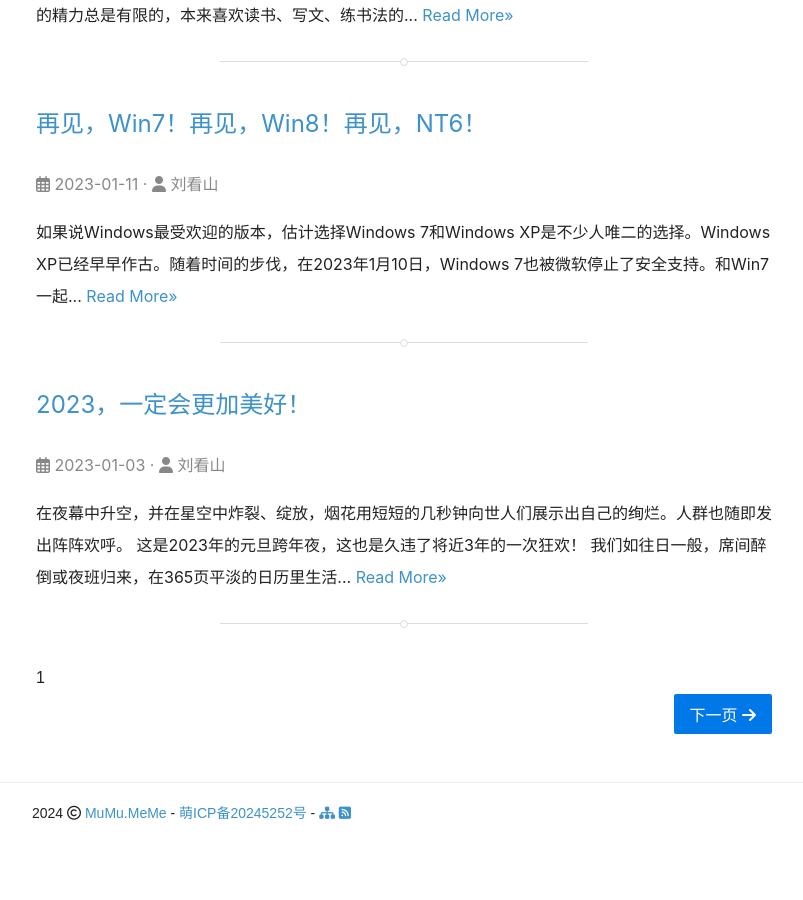
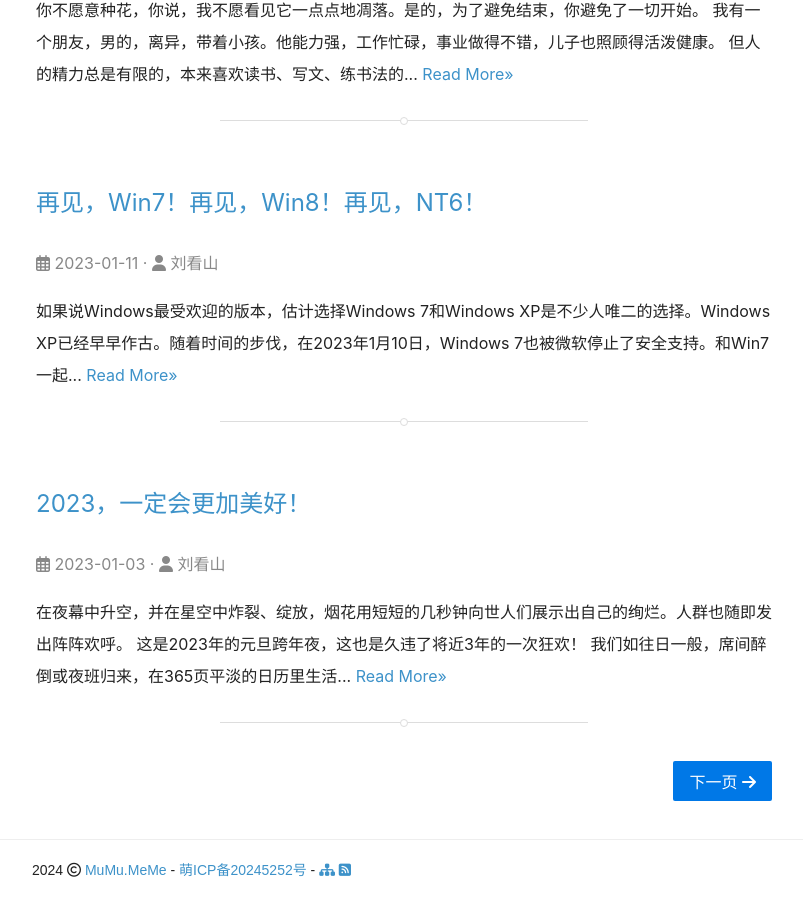
Before and after one commit to bearfm/bearfm.github.io, a Jekyll site: the page built from index.html, in a window 1280 px wide and 900 px high, scrolled down 1143 px. Shown: the whole window, without its empty margins (236-1039 px from the left). Built offline with Jekyll 4.4.1, drawn with Linux system fonts in a browser that asks for light colours; nearby versions of some CDN libraries; some web fonts are replaced; the list of posts is cut into pages by our own code; before the commit the page ends 1986 px from its top, so only the background shows below that.

Commit message:
更改首页显示

```diff
--- a/index.html
+++ b/index.html
@@ -5,6 +5,7 @@ layout: default
 <div class="cover"></div>
 <div class="content">
   {% for post in paginator.posts %}
+  <div class="pure-u-1">
     <h2 class="content-hometitle">
 		  <a href="{{ post.url | prepend: site.baseurl }}">{{ post.title }}</a>
 	  </h2>
@@ -14,18 +15,14 @@ layout: default
       </p>
         <div hidden>沐沐濹濹(mumu.meme)</div>
     <span class="justify-center"><span class="brpr"></span></span>
+  </div>
   {% endfor %}
-  <div class="pure-g">
-    <div class="pure-u-1 pure-u-md-1-3">
+  <div class="pagination">
     {% if paginator.previous_page %}
       <a class="pure-button pure-button-primary left" href="{{ paginator.previous_page_path | prepend: site.baseurl }}"><i class="fa-solid fa-arrow-left"></i> 上一页</a>
     {% endif %}
-    </div>
-    <div class="pure-u-1 pure-u-md-1-3"><span>{{ paginator.page }}</span></div>
-    <div class="pure-u-1 pure-u-md-1-3">
     {% if paginator.next_page %}
       <a class="pure-button pure-button-primary right" href="{{ paginator.next_page_path | prepend: site.baseurl }}">下一页 <i class="fa-solid fa-arrow-right"></i></a>
     {% endif %}
   </div>
 </div>
-</div>
```
Lines whose indentation alone changed are shown as unchanged.
